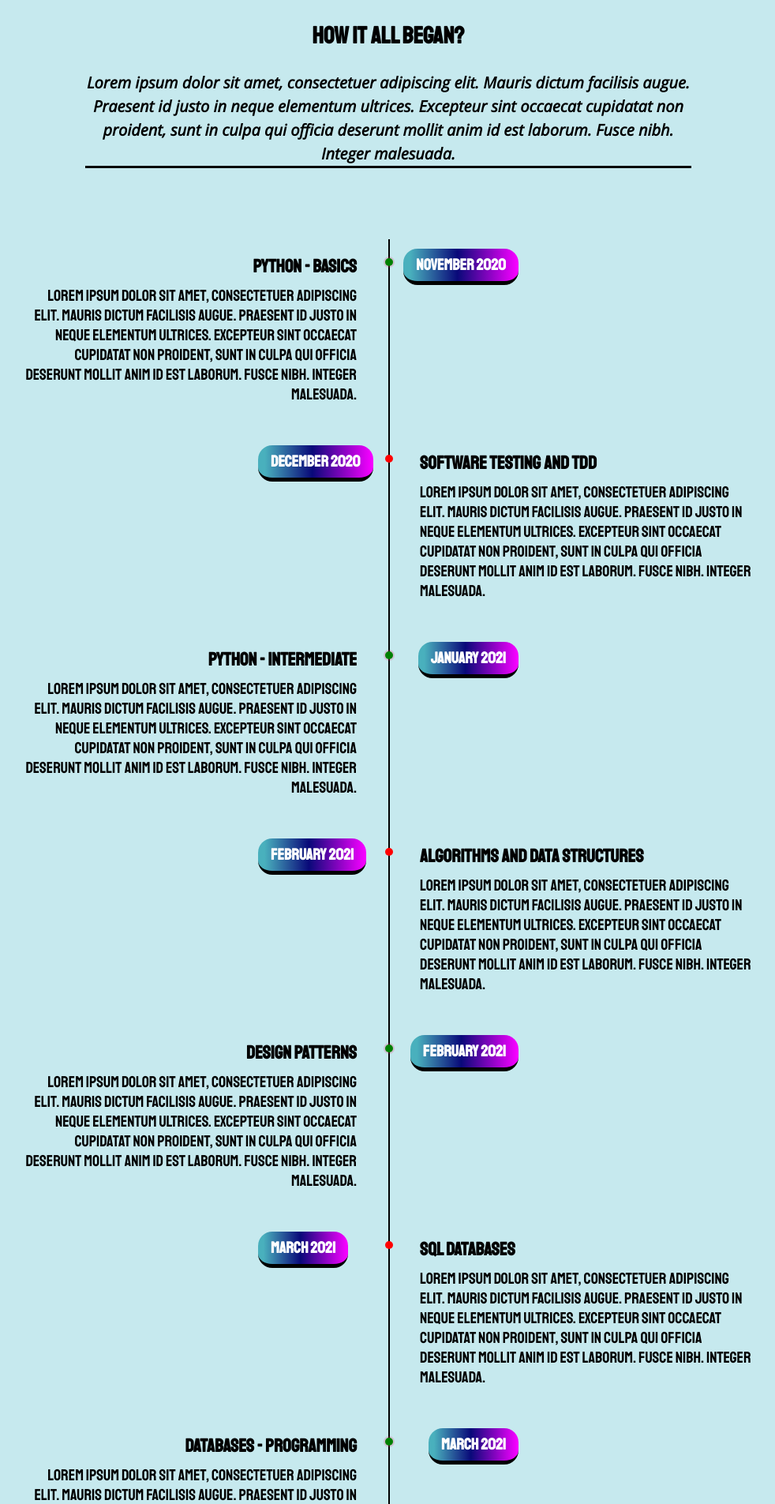
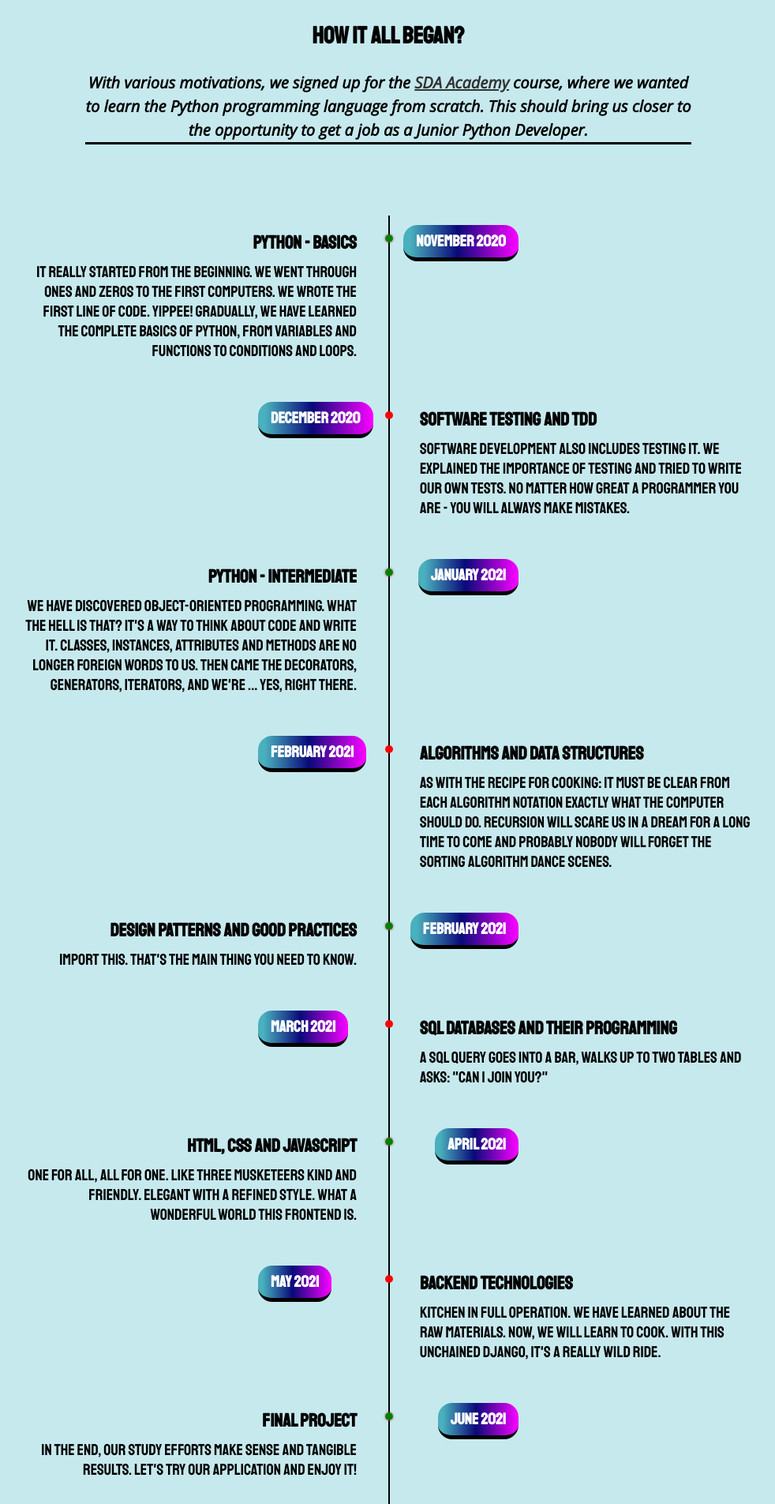
Before and after one commit to zetakk/ToDo-Final, a Django app: page / in a window 1280 px wide. Shown: the part 93-1998 px from the top of the page at 79% size, without its empty margins (148-1130 px from the left). Run offline with Django 3.2, Linux system fonts and the light colour scheme; data comes from the database, SQL or seed files in the repository; both versions use the stored data as it was after the commit.

Commit message:
pridane texty do index.html

```diff
--- a/todo/templates/index.html
+++ b/todo/templates/index.html
@@ -104,9 +104,9 @@
 
     <div class="hero">
         <h2>How it all began?</h2>
-        <h4>Lorem ipsum dolor sit amet, consectetuer adipiscing elit. Mauris dictum facilisis augue.
-            Praesent id justo in neque elementum ultrices. Excepteur sint occaecat cupidatat non proident,
-            sunt in culpa qui officia deserunt mollit anim id est laborum. Fusce nibh. Integer malesuada.
+        <h4>With various motivations, we signed up for the <a href="https://sdacademy.cz/"><u>SDA Academy</u></a> course,
+            where we wanted to learn the Python programming language from scratch.
+            This should bring us closer to the opportunity to get a job as a Junior Python Developer.
         </h4>
     </div>
 
@@ -115,9 +115,9 @@
             <li>
                 <div class="content">
                     <h3>Python - basics</h3>
-                    <p>Lorem ipsum dolor sit amet, consectetuer adipiscing elit. Mauris dictum facilisis augue.
-                        Praesent id justo in neque elementum ultrices. Excepteur sint occaecat cupidatat non proident,
-                        sunt in culpa qui officia deserunt mollit anim id est laborum. Fusce nibh. Integer malesuada.
+                    <p>It really started from the beginning. We went through ones and zeros to the first
+                        computers. We wrote the first line of code. Yippee! Gradually, we have learned the
+                        complete basics of Python, from variables and functions to conditions and loops.
                     </p>
                 </div>
                 <div class="time">
@@ -128,9 +128,8 @@
             <li>
                 <div class="content">
                     <h3>Software Testing and TDD</h3>
-                    <p>Lorem ipsum dolor sit amet, consectetuer adipiscing elit. Mauris dictum facilisis augue.
-                        Praesent id justo in neque elementum ultrices. Excepteur sint occaecat cupidatat non proident,
-                        sunt in culpa qui officia deserunt mollit anim id est laborum. Fusce nibh. Integer malesuada.
+                    <p>Software development also includes testing it. We explained the importance of testing and tried
+                        to write our own tests. No matter how great a programmer you are - you will always make mistakes.
                     </p>
                 </div>
                 <div class="time">
@@ -141,9 +140,9 @@
             <li>
                 <div class="content">
                     <h3>Python - intermediate</h3>
-                    <p>Lorem ipsum dolor sit amet, consectetuer adipiscing elit. Mauris dictum facilisis augue.
-                        Praesent id justo in neque elementum ultrices. Excepteur sint occaecat cupidatat non proident,
-                        sunt in culpa qui officia deserunt mollit anim id est laborum. Fusce nibh. Integer malesuada.
+                    <p>We have discovered object-oriented programming. What the hell is that? It's a way to think about
+                        code and write it. Classes, instances, attributes and methods are no longer foreign words to us.
+                        Then came the decorators, generators, iterators, and we're ... yes, right there.
                     </p>
                 </div>
                 <div class="time">
@@ -154,9 +153,9 @@
             <li>
                 <div class="content">
                     <h3>Algorithms and data structures</h3>
-                    <p>Lorem ipsum dolor sit amet, consectetuer adipiscing elit. Mauris dictum facilisis augue.
-                        Praesent id justo in neque elementum ultrices. Excepteur sint occaecat cupidatat non proident,
-                        sunt in culpa qui officia deserunt mollit anim id est laborum. Fusce nibh. Integer malesuada.
+                    <p>As with the recipe for cooking: it must be clear from each algorithm notation exactly what the
+                        computer should do. Recursion will scare us in a dream for a long time to come and probably
+                        nobody will forget the sorting algorithm dance scenes.
                     </p>
                 </div>
                 <div class="time">
@@ -166,11 +165,8 @@
 
             <li>
                 <div class="content">
-                    <h3>Design patterns</h3>
-                    <p>Lorem ipsum dolor sit amet, consectetuer adipiscing elit. Mauris dictum facilisis augue.
-                        Praesent id justo in neque elementum ultrices. Excepteur sint occaecat cupidatat non proident,
-                        sunt in culpa qui officia deserunt mollit anim id est laborum. Fusce nibh. Integer malesuada.
-                    </p>
+                    <h3>Design patterns and good practices</h3>
+                    <p>IMPORT THIS. That's the main thing you need to know.</p>
                 </div>
                 <div class="time">
                     <h4>February 2021</h4>
@@ -179,23 +175,8 @@
 
             <li>
                 <div class="content">
-                    <h3>SQL databases</h3>
-                    <p>Lorem ipsum dolor sit amet, consectetuer adipiscing elit. Mauris dictum facilisis augue.
-                        Praesent id justo in neque elementum ultrices. Excepteur sint occaecat cupidatat non proident,
-                        sunt in culpa qui officia deserunt mollit anim id est laborum. Fusce nibh. Integer malesuada.
-                    </p>
-                </div>
-                <div class="time">
-                    <h4>March 2021</h4>
-                </div>
-            </li>
-
-            <li>
-                <div class="content">
-                    <h3>Databases - programming</h3>
-                    <p>Lorem ipsum dolor sit amet, consectetuer adipiscing elit. Mauris dictum facilisis augue.
-                        Praesent id justo in neque elementum ultrices. Excepteur sint occaecat cupidatat non proident,
-                        sunt in culpa qui officia deserunt mollit anim id est laborum. Fusce nibh. Integer malesuada.
+                    <h3>SQL databases and their programming</h3>
+                    <p>A SQL query goes into a bar, walks up to two tables and asks: "Can I join you?"
                     </p>
                 </div>
                 <div class="time">
@@ -206,9 +187,8 @@
             <li>
                 <div class="content">
                     <h3>HTML, CSS and JavaScript</h3>
-                    <p>Lorem ipsum dolor sit amet, consectetuer adipiscing elit. Mauris dictum facilisis augue.
-                        Praesent id justo in neque elementum ultrices. Excepteur sint occaecat cupidatat non proident,
-                        sunt in culpa qui officia deserunt mollit anim id est laborum. Fusce nibh. Integer malesuada.
+                    <p>One for all, all for one. Like three musketeers kind and friendly. Elegant with a refined style.
+                        What a wonderful world this Frontend is.
                     </p>
                 </div>
                 <div class="time">
@@ -219,9 +199,8 @@
             <li>
                 <div class="content">
                     <h3>Backend technologies</h3>
-                    <p>Lorem ipsum dolor sit amet, consectetuer adipiscing elit. Mauris dictum facilisis augue.
-                        Praesent id justo in neque elementum ultrices. Excepteur sint occaecat cupidatat non proident,
-                        sunt in culpa qui officia deserunt mollit anim id est laborum. Fusce nibh. Integer malesuada.
+                    <p>Kitchen in full operation. We have learned about the raw materials. Now, we will learn to cook.
+                        With this unchained Django, it's a really wild ride.
                     </p>
                 </div>
                 <div class="time">
@@ -232,14 +211,15 @@
             <li>
                 <div class="content">
                     <h3>Final project</h3>
-                    <p>Lorem ipsum dolor sit amet, consectetuer adipiscing elit. Mauris dictum facilisis augue.
-                        Praesent id justo in neque elementum ultrices. Excepteur sint occaecat cupidatat non proident,
-                        sunt in culpa qui officia deserunt mollit anim id est laborum. Fusce nibh. Integer malesuada.
+                    <p> In the end, our study efforts make sense and tangible results. Let's try our application and
+                        enjoy it!
                     </p>
                 </div>
                 <div class="time">
                     <h4>June 2021</h4>
                 </div>
+            </li>
+            <li>
             </li>
             <li>
                 <a class="nav-link" href="{% url 'all-tasks' %}">Back to top</a>
```
Also changed, not shown: db.sqlite3.
